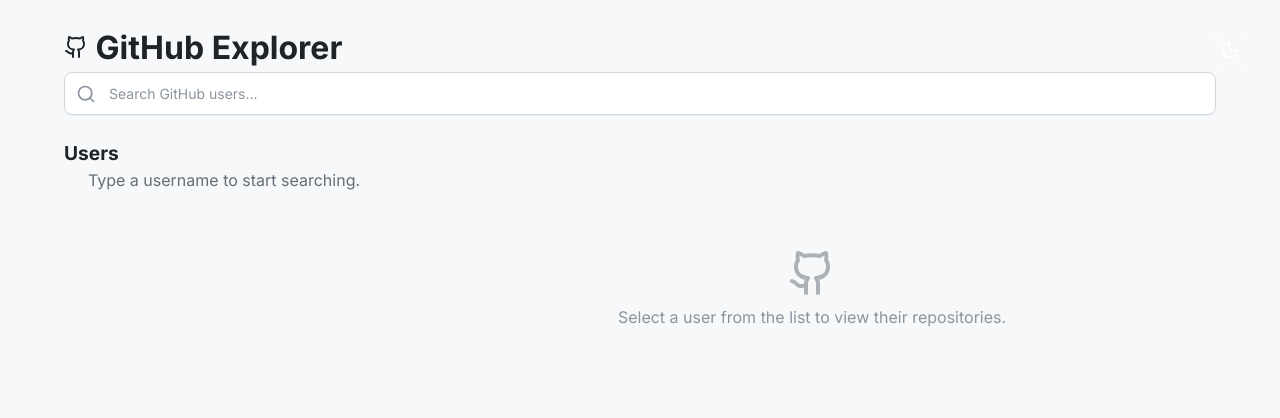
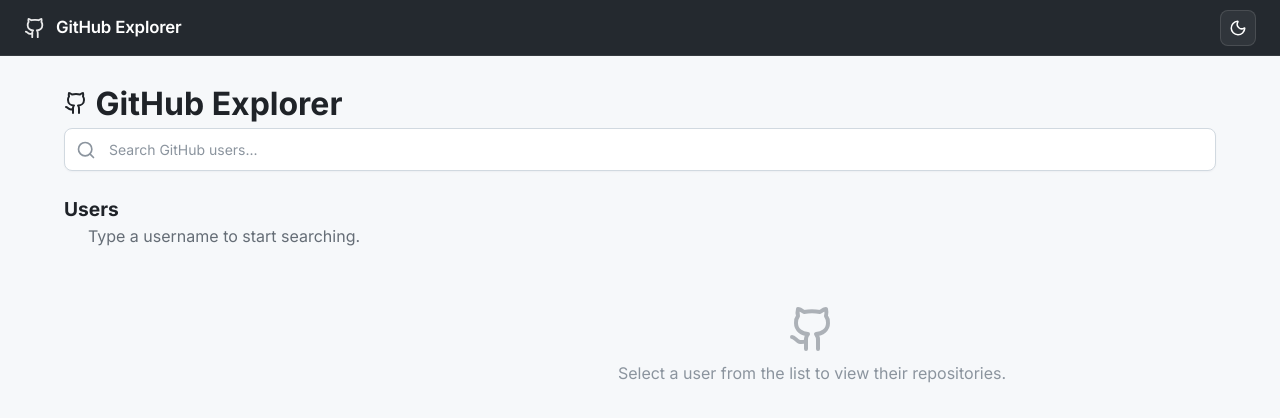
Before and after one commit to Neha-Sharmaaa/GitHub_Explorer, a React (Vite) app: page / in a window 1280 px wide. Shown: the top 418 px of the page. Built offline with nearby package versions, Linux system fonts and the light colour scheme.

Commit message:
feat: add custom GithubIcon and implement sticky header layout in App component

```diff
--- a/src/App.jsx
+++ b/src/App.jsx
@@ -2,6 +2,26 @@
 import Home from './pages/Home';
 import { Moon, Sun } from 'lucide-react';
 import './index.css';
+
+// Custom GitHub icon (removed from lucide-react in recent versions)
+const GithubIcon = ({ size = 24, className, style }) => (
+  <svg
+    xmlns="http://www.w3.org/2000/svg"
+    width={size}
+    height={size}
+    viewBox="0 0 24 24"
+    fill="none"
+    stroke="currentColor"
+    strokeWidth="2"
+    strokeLinecap="round"
+    strokeLinejoin="round"
+    className={className}
+    style={style}
+  >
+    <path d="M15 22v-4a4.8 4.8 0 0 0-1-3.5c3 0 6-2 6-5.5.08-1.25-.27-2.48-1-3.5.28-1.15.28-2.35 0-3.5 0 0-1 0-3 1.5-2.64-.5-5.36-.5-8 0C6 2 5 2 5 2c-.3 1.15-.3 2.35 0 3.5A5.403 5.403 0 0 0 4 9c0 3.5 3 5.5 6 5.5-.39.49-.68 1.05-.85 1.65-.17.6-.22 1.23-.15 1.85v4" />
+    <path d="M9 18c-4.51 2-5-2-7-2" />
+  </svg>
+);
 
 function App() {
   // Theme state
@@ -26,22 +46,24 @@
 
   return (
     <>
-      <div
-        style={{
-          position: 'absolute',
-          top: '2rem',
-          right: '2rem',
-          zIndex: 100
-        }}
-      >
+      {/* Sticky Top Header */}
+      <header className="app-header">
+        <div className="app-header__brand">
+          <GithubIcon size={22} />
+          <span>GitHub Explorer</span>
+        </div>
+        <div className="app-header__actions">
           <button
             onClick={toggleTheme}
             className="btn-icon"
             aria-label="Toggle dark mode"
           >
-          {theme === 'light' ? <Moon size={20} /> : <Sun size={20} />}
+            {theme === 'light' ? <Moon size={18} /> : <Sun size={18} />}
           </button>
         </div>
+      </header>
+
+      {/* Main Content */}
       <Home />
     </>
   );
```
Lines whose indentation alone changed are shown as unchanged.
